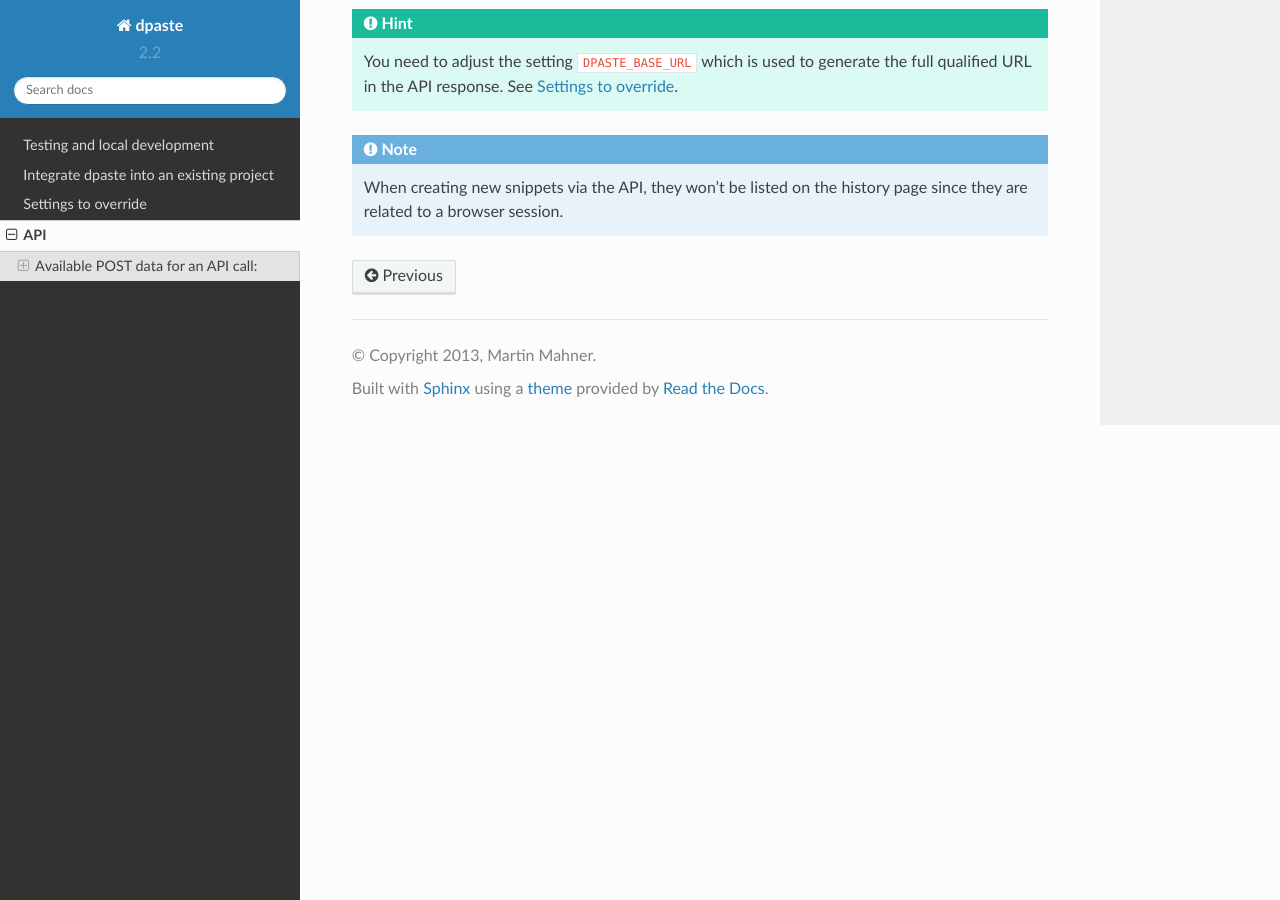
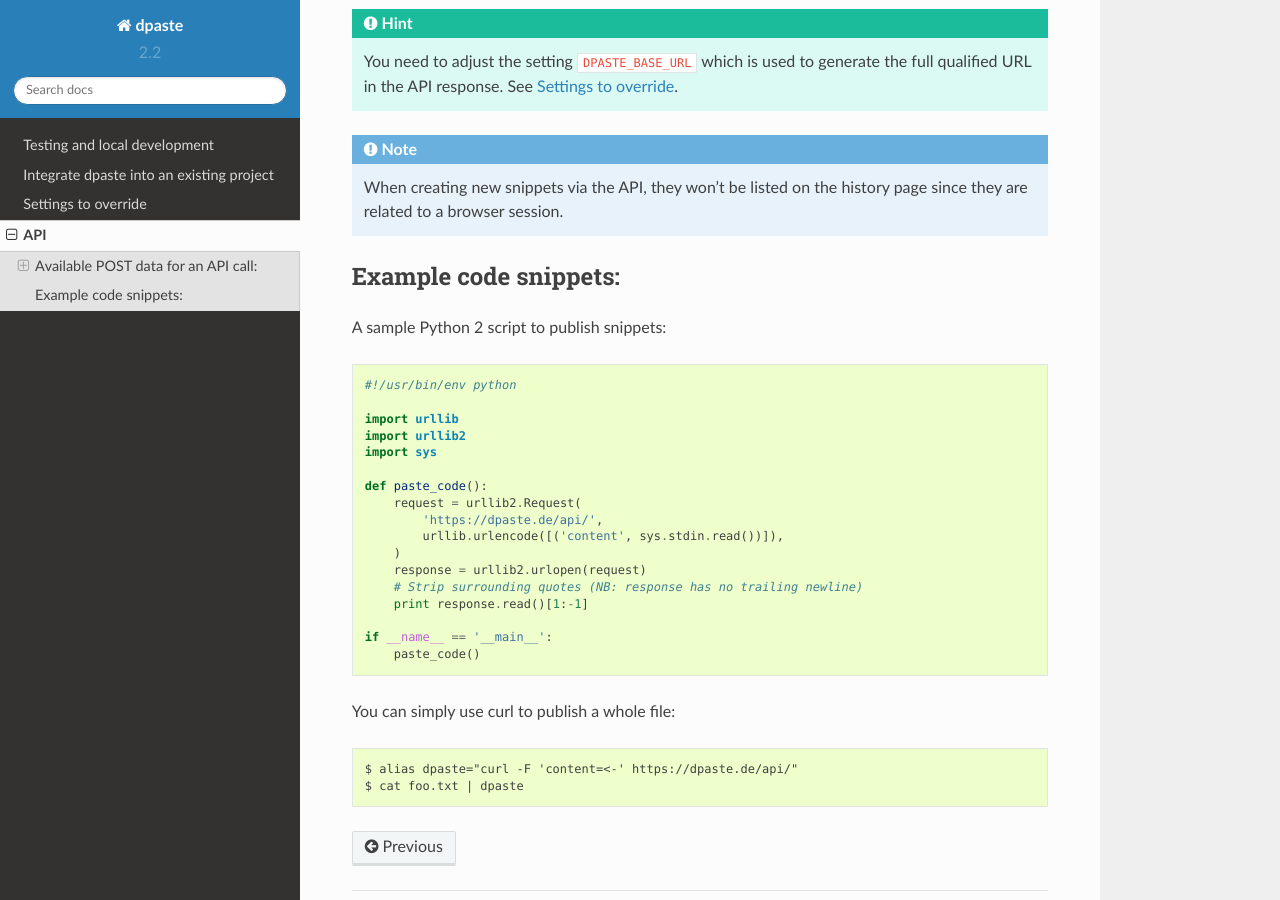
Before and after one commit to DarrenOfficial/dpaste, a Sphinx documentation site: the page built from docs/api.rst, in a window 1280 px wide and 900 px high, scrolled down 1093 px. Built offline with Sphinx 7.4.7 and the Read the Docs theme 2.0.0, drawn with Linux system fonts in a browser that asks for light colours.

Commit message:
Added sample api scripts to docs.

```diff
--- a/docs/api.rst
+++ b/docs/api.rst
@@ -10,7 +10,7 @@
 
 
 Available POST data for an API call:
-----------------------------------------
+====================================
 
 ``content`` (required)
 ~~~~~~~~~~~~~~~~~~~~~~
@@ -54,3 +54,31 @@
     history page since they are related to a browser session.
 
 .. _lexer list: https://github.com/bartTC/dpaste/blob/master/dpaste/highlight.py#L25
+
+Example code snippets:
+======================
+
+A sample Python 2 script to publish snippets::
+
+    #!/usr/bin/env python
+
+    import urllib
+    import urllib2
+    import sys
+
+    def paste_code():
+        request = urllib2.Request(
+            'https://dpaste.de/api/',
+            urllib.urlencode([('content', sys.stdin.read())]),
+        )
+        response = urllib2.urlopen(request)
+        # Strip surrounding quotes (NB: response has no trailing newline)
+        print response.read()[1:-1]
+
+    if __name__ == '__main__':
+        paste_code()
+
+You can simply use curl to publish a whole file::
+
+    $ alias dpaste="curl -F 'content=<-' https://dpaste.de/api/"
+    $ cat foo.txt | dpaste
```
